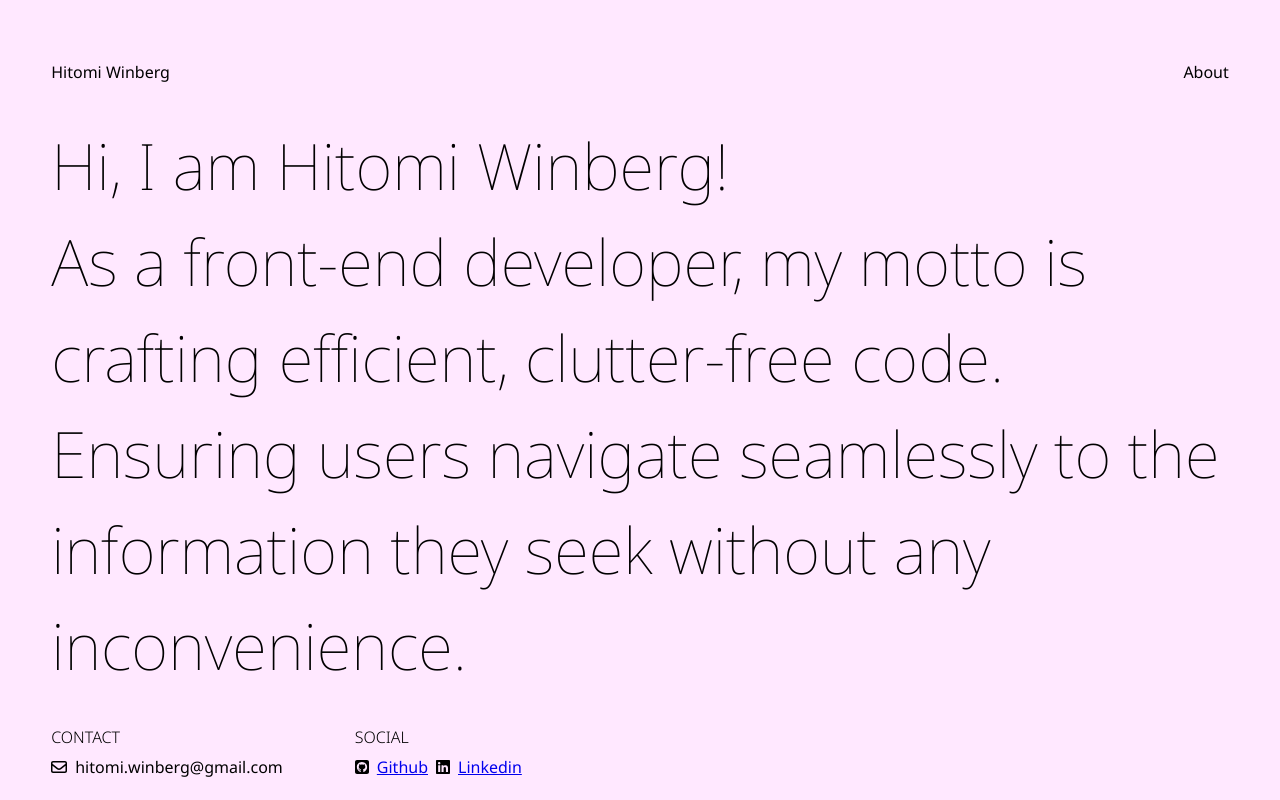
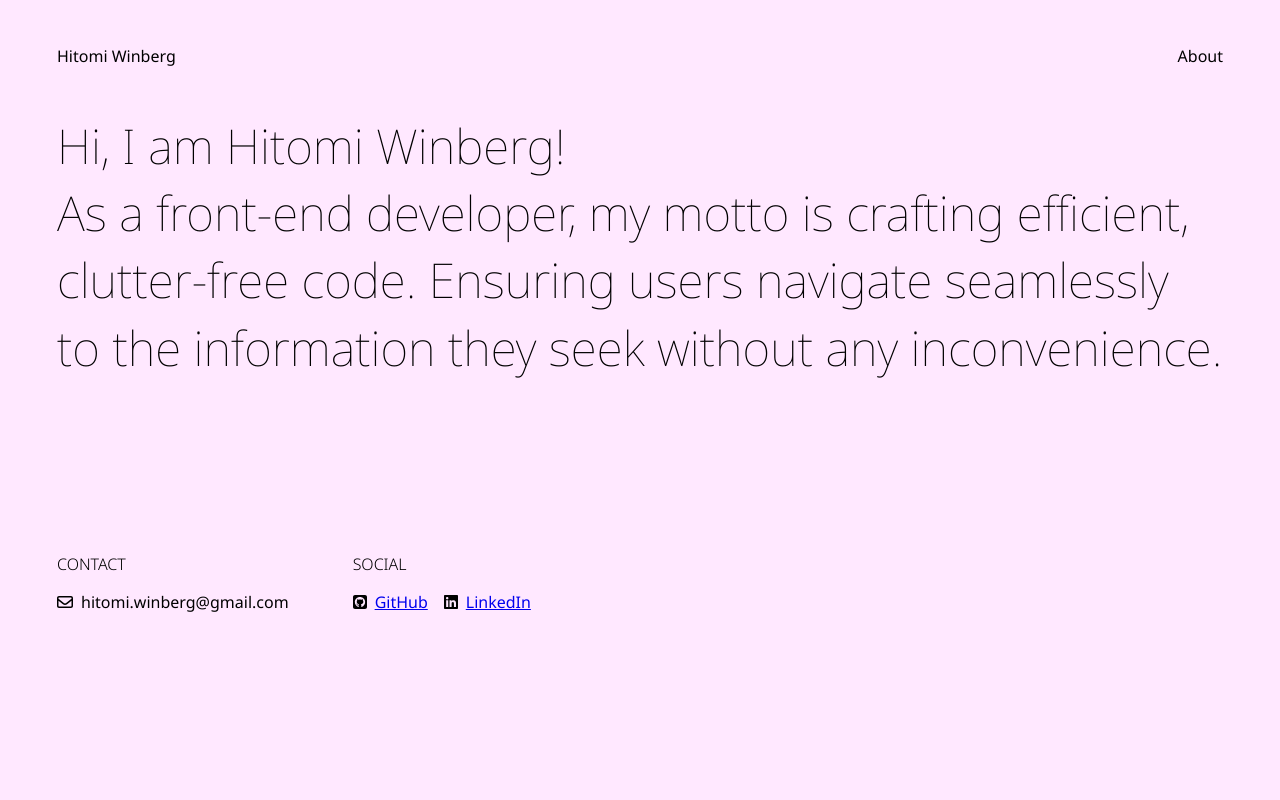
Before and after one commit to HitomiWin/My_Portfolio, a Next.js app: page / in a window 1280 px wide. Shown: the top 800 px of the page. Built offline with nearby package versions, Linux system fonts and the light colour scheme.

Commit message:
edit css to hero

```diff
--- a/app/page.module.css
+++ b/app/page.module.css
@@ -1,6 +1,6 @@
 .main {
-  display: flex;
+  /* display: flex;
   flex-direction: column;
   justify-content: space-between;
-  align-items: center;
+  align-items: center; */
 }
--- a/app/ui/globals.css
+++ b/app/ui/globals.css
@@ -23,12 +23,13 @@
   margin: 0;
 }
 
-html,
 body {
-  max-width: 100vw;
-  min-width: 375px;
-  overflow-x: hidden;
+  /* max-width: 100vw;
+
+  overflow-x: hidden; */
+  margin: 0;
   background-color: rgb(var(--v-pink01-rgb));
+  min-width: 200px;
 }
 
 h1,
@@ -46,13 +47,13 @@ ul {
 }
 
 .fullContainer {
-  width: 100%;
+  /* width: 100%; */
 }
 
 .wContainer {
-  width: min(92%, 1366px);
-  margin: 1rem auto;
-  padding-top: clamp(1rem, 5vw, 2rem);
+  width: min(92%, 1166px);
+  margin: auto;
+  /* padding-top: clamp(1rem, 5vw, 2rem);
   padding-right: clamp(0, 5vw, 4rem);
-  padding-left: clamp(0, 5vw, 4rem);
+  padding-left: clamp(0, 5vw, 4rem); */
 }
--- a/app/ui/header-nav.module.css
+++ b/app/ui/header-nav.module.css
@@ -1,5 +1,5 @@
 .header {
-  height: 10vh;
+  height: 112px;
 }
 .container {
   display: flex;
--- a/app/ui/home/components/contacts.tsx
+++ b/app/ui/home/components/contacts.tsx
@@ -26,12 +26,12 @@ export default function Contacts() {
       {socials && (
         <div className={styles.contentWrapper}>
           <h4>{ICategoryType.social.toLocaleUpperCase()}</h4>
-          <div className={styles.socialContainer}>
-            {socials.map(({ id, icon, url }) => (
-              <div key={id}>
+          <div className={styles.iconAndUrlWrapper}>
+            {socials.map(({ id, icon, url, name }) => (
+              <div key={id} className={styles.iconAndUrl}>
                 <FontAwesomeIcon icon={icon} className={styles.content} />
                 <a href={url} className={styles.content}>
-                  {firstletterUpperCase(id)}
+                  {name}
                 </a>
               </div>
             ))}
--- a/app/ui/home/components/hero.tsx
+++ b/app/ui/home/components/hero.tsx
@@ -4,16 +4,16 @@ import styles from "../home.module.css";
 
 export default function Hero() {
   return (
-    <section className={`${styles.container} wContainer`}>
-      <div>
-        <p className={styles.text}>
+    <section className={`${styles.hero}`}>
+      <div className={`${styles.container} wContainer`}>
+        <h1>
           Hi, I am Hitomi Winberg! <br />
           As a front-end developer, my motto is crafting efficient, clutter-free
           code. Ensuring users navigate seamlessly to the information they seek
           without any inconvenience.{" "}
-        </p>
+        </h1>
+        <Contacts />
       </div>
-      <Contacts />
     </section>
   );
 }
--- a/app/ui/home/home.module.css
+++ b/app/ui/home/home.module.css
@@ -1,36 +1,37 @@
+.hero {
+  height: 650px;
+}
 .container {
-  height: 80vh;
-  display: flex;
-  flex-direction: column;
-  justify-content: center;
+  display: grid;
+  justify-items: start;
+  height: 100%;
+  gap: 1.5rem;
 }
-.text {
-  --v-fs: clamp(4vh, 5vw, 9vh);
-  font-size: var(--v-fs);
-  line-height: calc(var(--v-fs) + 2rem);
+.hero h1 {
+  display: block;
+  line-height: 1.4em;
+  font-size: clamp(2rem, 10vmax, 3rem);
   font-weight: 100;
 }
-
 .contactContainer {
   display: flex;
   justify-content: flex-start;
   flex-wrap: wrap;
-  margin-top: clamp(1rem, 5vw, 2rem);
   gap: clamp(1rem, 5vw, 4rem);
 }
-.contentWrapper > h4 {
+.iconAndUrlWrapper {
+  display: flex;
+  gap: 1rem;
+}
+.contentWrapper h4 {
   font-weight: 300;
-  margin-bottom: 8px;
+  margin-bottom: 1rem;
 }
 .content {
   align-self: center;
-  margin-right: 8px;
 }
 
-.socialContainer {
-  display: flex;
-  justify-content: space-between;
-}
 .iconAndUrl {
   display: flex;
+  gap: 0.5rem;
 }
--- a/app/ui/home/page.tsx
+++ b/app/ui/home/page.tsx
@@ -7,7 +7,7 @@ export default function Home() {
     <>
       {" "}
       <Hero />
-      <Projects />
+      {/* <Projects /> */}
     </>
   );
 }
--- a/app/ui/projects/project.tsx
+++ b/app/ui/projects/project.tsx
@@ -4,16 +4,15 @@ interface Props {
   project: ProjectsData;
 }
 
-const defaultWidth = 500;
 export default function Project({ project }: Props) {
-  const height = project.imageHeight / (project.imageWidth / defaultWidth);
+  const height = project.imageHeight / (project.imageWidth / 300);
   return (
     <div>
       <Image
         src={project.imagePath}
         alt="project image"
-        width={defaultWidth}
-        height={height}
+        width={project.imageWidth}
+        height={project.imageHeight}
       />
     </div>
   );
--- a/constants/contacts.ts
+++ b/constants/contacts.ts
@@ -14,6 +14,7 @@ export interface ContactsData {
   icon: IconDefinition;
   url: string;
   category: ICategoryType;
+  name: string;
 }
 
 export const contactsData: Array<ContactsData> = [
@@ -22,17 +23,20 @@ export const contactsData: Array<ContactsData> = [
     icon: faEnvelope,
     url: "hitomi.winberg@gmail.com",
     category: ICategoryType.contact,
+    name: "Mail",
   },
   {
     id: "github",
     icon: faSquareGithub,
     url: "https://github.com/HitomiWin",
     category: ICategoryType.social,
+    name: "GitHub",
   },
   {
     id: "linkedin",
     icon: faLinkedin,
     url: "https://www.linkedin.com/in/hitomi-winberg-8880b214a/",
     category: ICategoryType.social,
+    name: "LinkedIn",
   },
 ];
```
